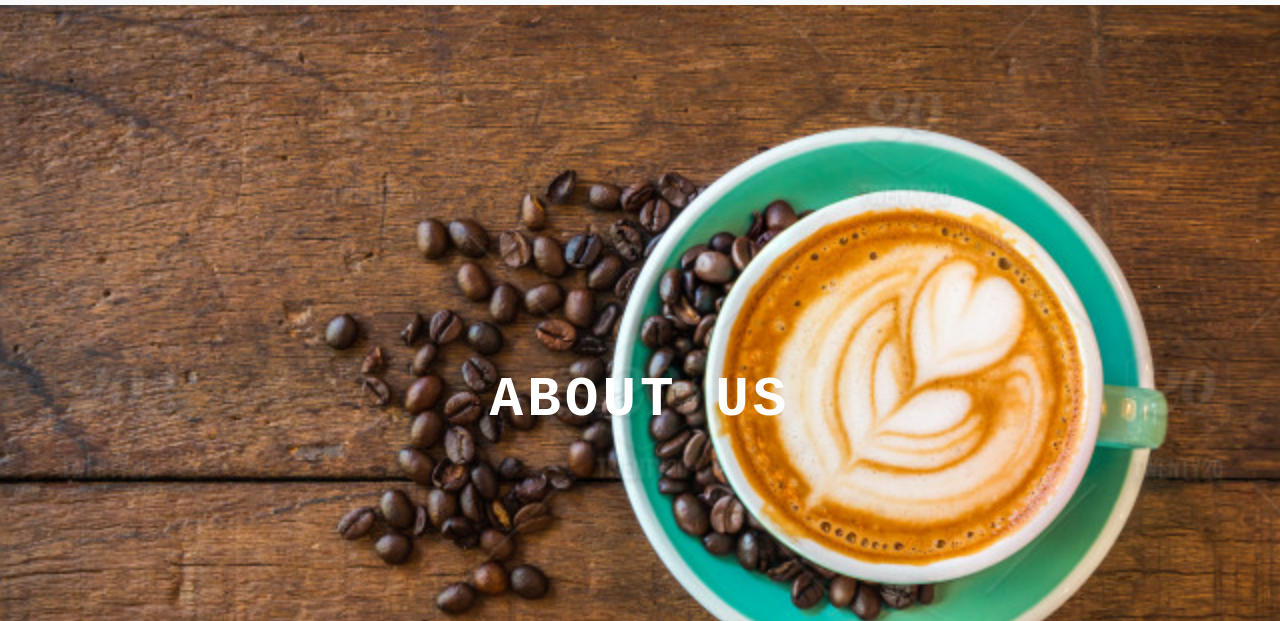
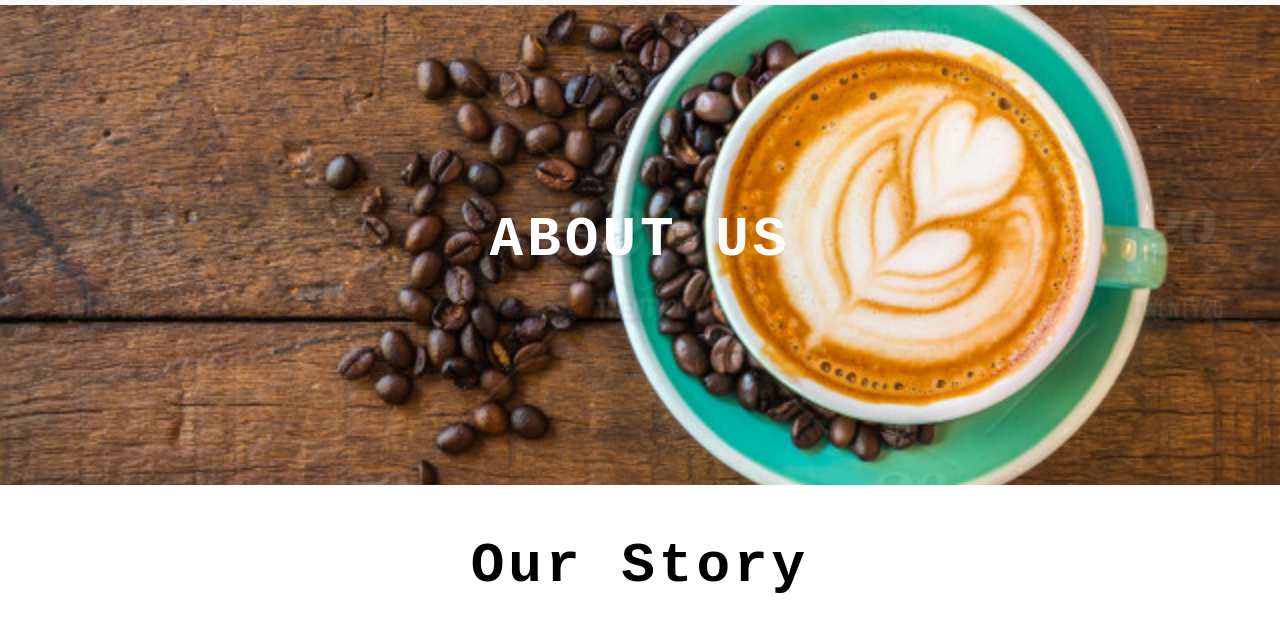
Before and after one commit to batosai87/coffee-project, a Gatsby site: page /about in a window 1280 px wide. Shown: the part 85-706 px from the top of the page. Built offline with nearby package versions, Linux system fonts and the light colour scheme; Gatsby itself is replaced by a stand-in of ours.

Commit message:
add  page about fix

```diff
--- a/src/components/layout.css
+++ b/src/components/layout.css
@@ -34,7 +34,8 @@
   font-size: 2rem;
 }
 
-.default-background {
+.default-background,
+.about-background {
   min-height: 100vh;
   display: flex;
   align-items: center;
@@ -44,6 +45,12 @@
   background-position: center;
   background-size: cover;
 }
+
+
+.about-background {
+  min-height: 60vh;
+}
+
 
 .btn-yellow{
   color: var(--mainYellow);
--- a/src/pages/about.js
+++ b/src/pages/about.js
@@ -9,7 +9,7 @@
   <Layout>
     <SEO title="Home" keywords={[`gatsby` , `application`, `react`]} />
     <BackgroundSection img={data.img.childImageSharp.fluid}
-    title="about us" />
+    title="about us" styleClass="about-background"/>
     <Info />
     </Layout>
 )
```
